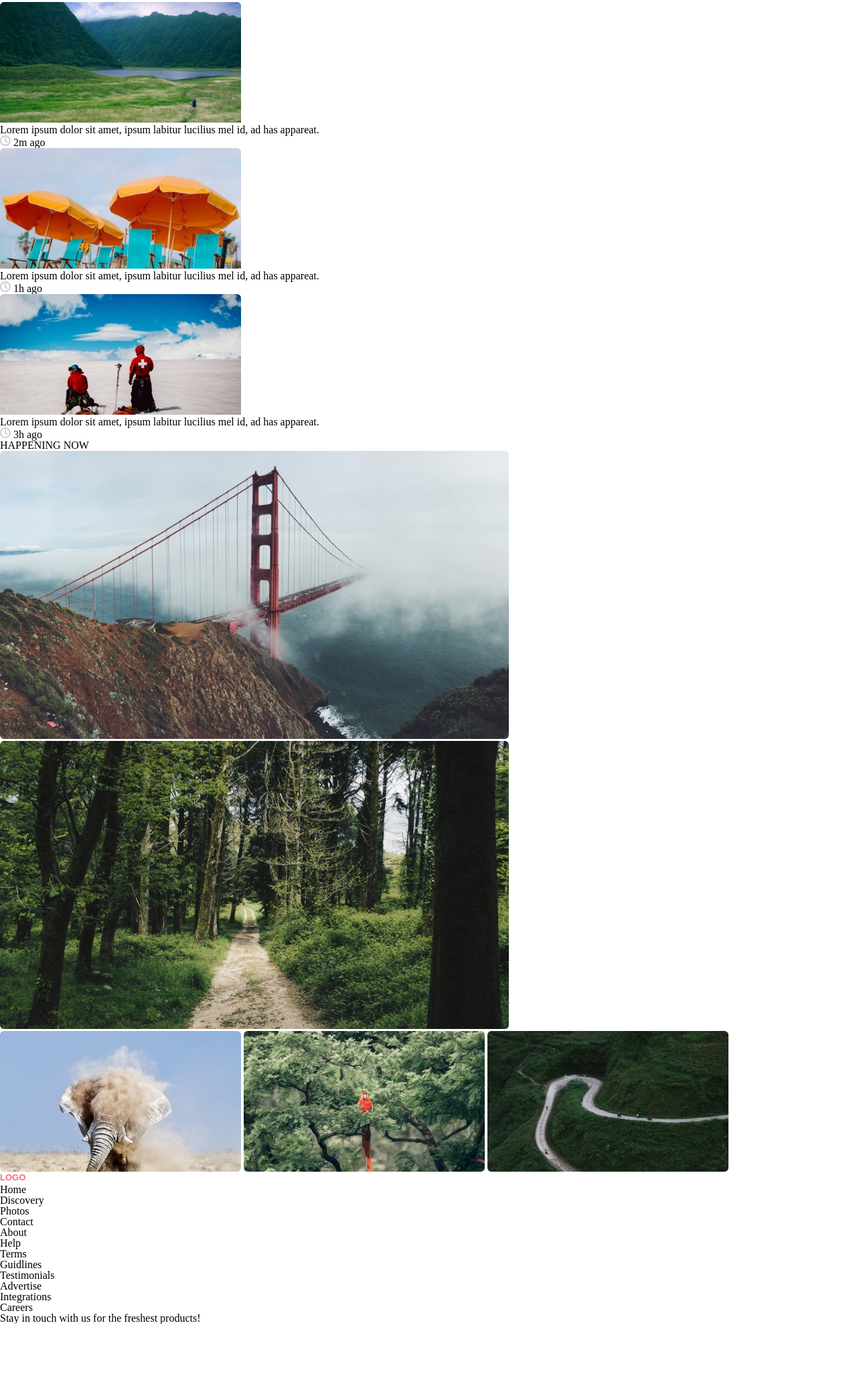
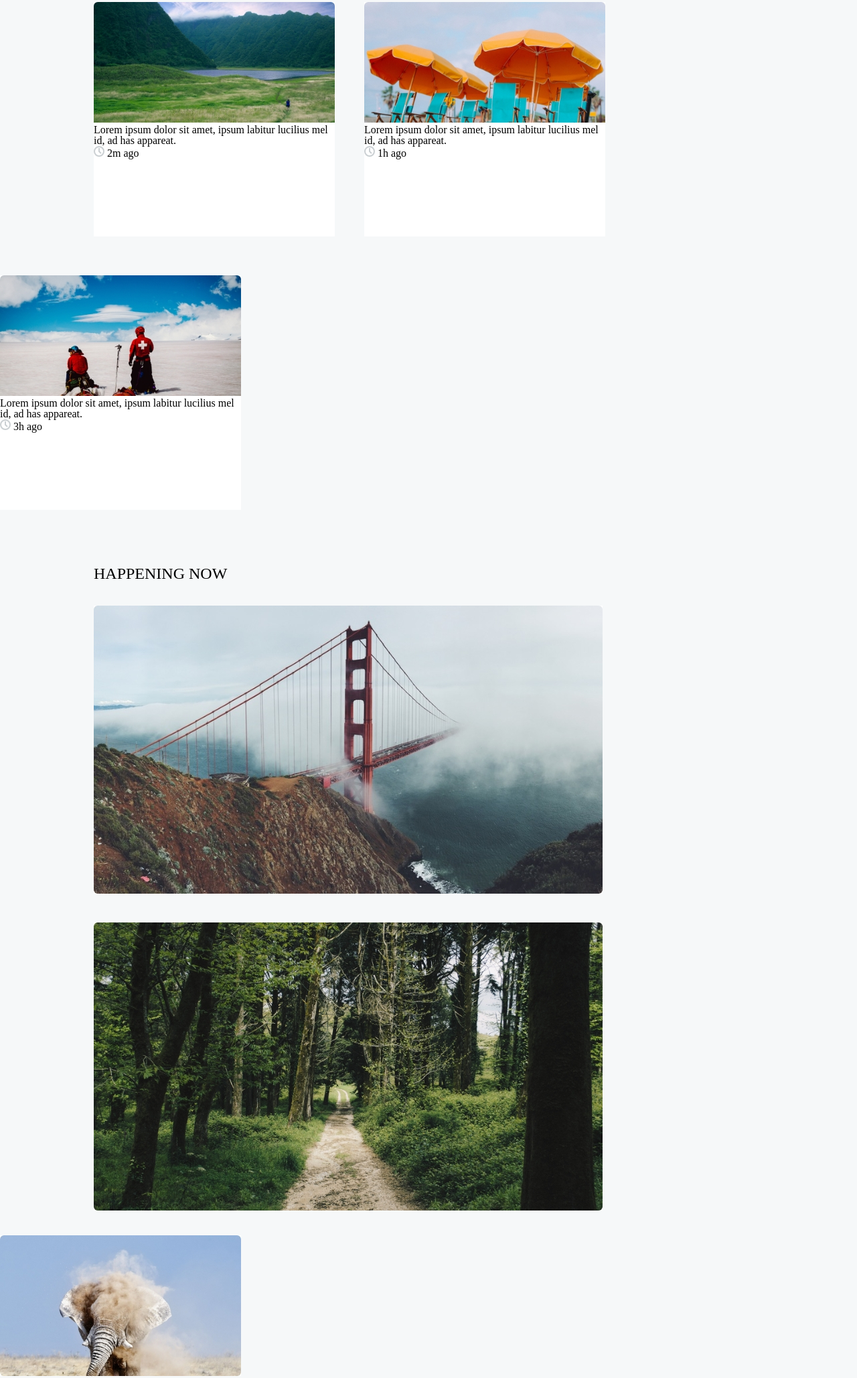
Before and after one commit to meginuroshvili/-5, a plain HTML site: page index.html in a window 1280 px wide. Shown: the part 114-2171 px from the top of the page at 67% size. Before the commit the page ends 2090 px from the top, so only its background shows below. Drawn offline with Linux system fonts and the light colour scheme.

Commit message:
added styles, footer

```diff
--- a/index.html
+++ b/index.html
@@ -23,7 +23,7 @@
 	</header>
 		<section class="section-a">
 			<h2 class="section-header">TRENDING</h2>
-			<div>
+			<div class="division">
 				<img src="images/3.jpg" alt="image1">
 				<p>Lorem ipsum dolor sit amet, ipsum labitur lucilius mel id, ad has appareat.</p>
 				<p>
@@ -31,7 +31,7 @@
 					2m ago
 				</p>
 			</div>
-			<div>
+			<div class="division-a">
 				<img src="images/1.jpg" alt="image2">
 				<p>Lorem ipsum dolor sit amet, ipsum labitur lucilius mel id, ad has appareat.</p>
 				<p>
@@ -39,7 +39,7 @@
 					1h ago
 				</p>
 			</div>
-			<div>
+			<div class="division-b">
 				<img src="images/2.jpg" alt="image3">
 				<p>Lorem ipsum dolor sit amet, ipsum labitur lucilius mel id, ad has appareat.</p>
 				<p>
@@ -49,39 +49,46 @@
 			</div>
 		</section>
 		<section>
-			<h2>HAPPENING NOW</h2>
-			<div>
-				<img src="images/Image.jpg" alt="image4">
-				<img src="images/7.jpg" alt="image5">
+			<h2 class="section-header">HAPPENING NOW</h2>
+			<div class="banner-div">
+				<img class="banner-a" src="images/Image.jpg" alt="image4">
+				<img class="banner-a" src="images/7.jpg" alt="image5">
 			</div>
-			<div>
-				<img src="images/4.jpg" alt="image6">
-				<img src="images/5.jpg" alt="image7">
-				<img src="images/6.jpg" alt="image8">
+			<div class="banner-div2">
+				<img class="banner-b" src="images/4.jpg" alt="image6">
+				<img class="banner-b" src="images/5.jpg" alt="image7">
+				<img class="banner-b" src="images/6.jpg" alt="image8">
 			</div>
 		</section>
-		<footer>
-			<a href="index.html"></a>
-			<img src="images/LOGO.svg">
+		<footer class="footer">
+			<a class="footer-logo" href="index.html">
+				<img src="images/Footerlogo.svg" class="logo1">
+			</a>
+			<div class="footer-div">
 				<ul>
 					<li>Home</li>
 					<li>Discovery</li>
 					<li>Photos</li>
 					<li>Contact</li>
 				</ul>
+			</div>
+			<div class="footer-div">
 				<ul>
-				<li>About</li>
-				<li>Help</li>
-				<li>Terms</li>
-				<li>Guidlines</li>
+					<li>Home</li>
+					<li>Discovery</li>
+					<li>Photos</li>
+					<li>Contact</li>
 				</ul>
+			</div>
+			<div class="footer-div">
 				<ul>
-				<li>Testimonials</li>
-				<li>Advertise</li>
-				<li>Integrations</li>
-				<li>Careers</li>
+					<li>Home</li>
+					<li>Discovery</li>
+					<li>Photos</li>
+					<li>Contact</li>
 				</ul>
-			<p>Stay in touch with us for the freshest products!</p>
+			</div>
+			<p class="footer-paragraph">Stay in touch with us for the freshest products!</p>
 				<!-- <a href="https://www.instagram.com/">
 					<img src="images/instagram.svg" alt="instagram-icon">
 				</a>
--- a/styles/style.css
+++ b/styles/style.css
@@ -1,6 +1,8 @@
+body {
+	background-color: #F6F8F9;
+}
 .header-wraper {
-	width: 1440px;
-	background-color: pink;
+	width: 100%;
 	position: fixed;
 	top: 0;
 	left: 0;
@@ -30,12 +32,81 @@
 	margin: 11px 0 9px 0;
 }
 .section-header {
-	display: inline-block;
 	height: 20px;
 	font-size: 24px;
+	margin-top: 25px;
 	margin-bottom: 40px;
 	margin-left: 140px;
 }
 .section-a {
 	margin-top: 57px;
 }
+.division {
+	display: inline-block;
+	vertical-align: middle;
+	width: 360px;
+	height: 350px;
+	margin: 0 40px 58px 140px;
+	background-color: #FFFFFF;
+}
+.division-a {
+	display: inline-block;
+	vertical-align: middle;
+	width: 360px;
+	height: 350px;
+	margin: 0 40px 58px 0;
+	background-color: #FFFFFF;
+}
+.division-b {
+	display: inline-block;
+	vertical-align: middle;
+	width: 360px;
+	height: 350px;
+	margin: 0 0 58px 0;
+	background-color: #FFFFFF;
+}
+.banner-div {
+	display: inline-block;
+	vertical-align: top;
+	width: 760px;
+	height: 900px;
+	margin: 0 40px 40px 140px;
+}
+.banner-div2 {
+	display: inline-block;
+	vertical-align: top;
+	width: 360px;
+	height: 896px;
+	margin-bottom: 41px;
+}
+.banner-a {
+	margin-bottom: 40px;
+}
+.banner-b {
+	margin-bottom: 102px;
+}
+.footer {
+	display: inline-block;
+	height: 200px;
+	background-color: #A6ADB4;
+	width: 100%;
+	padding-top: 58px;
+	padding-bottom: 60px;
+	padding-left: 142px;
+}
+.footer-logo {
+	vertical-align: top;
+}
+.footer-div {
+	display: inline-block;
+	vertical-align: top;
+}
+.footer-paragraph {
+	display: inline-block;
+	vertical-align: top;
+}
+.footer-logo {
+	display: inline-block;
+	vertical-align: top;
+	color: #FFFFFF;
+}
```
Also changed, not shown: images/Footerlogo.svg (added). Lines whose indentation alone changed are shown as unchanged.
